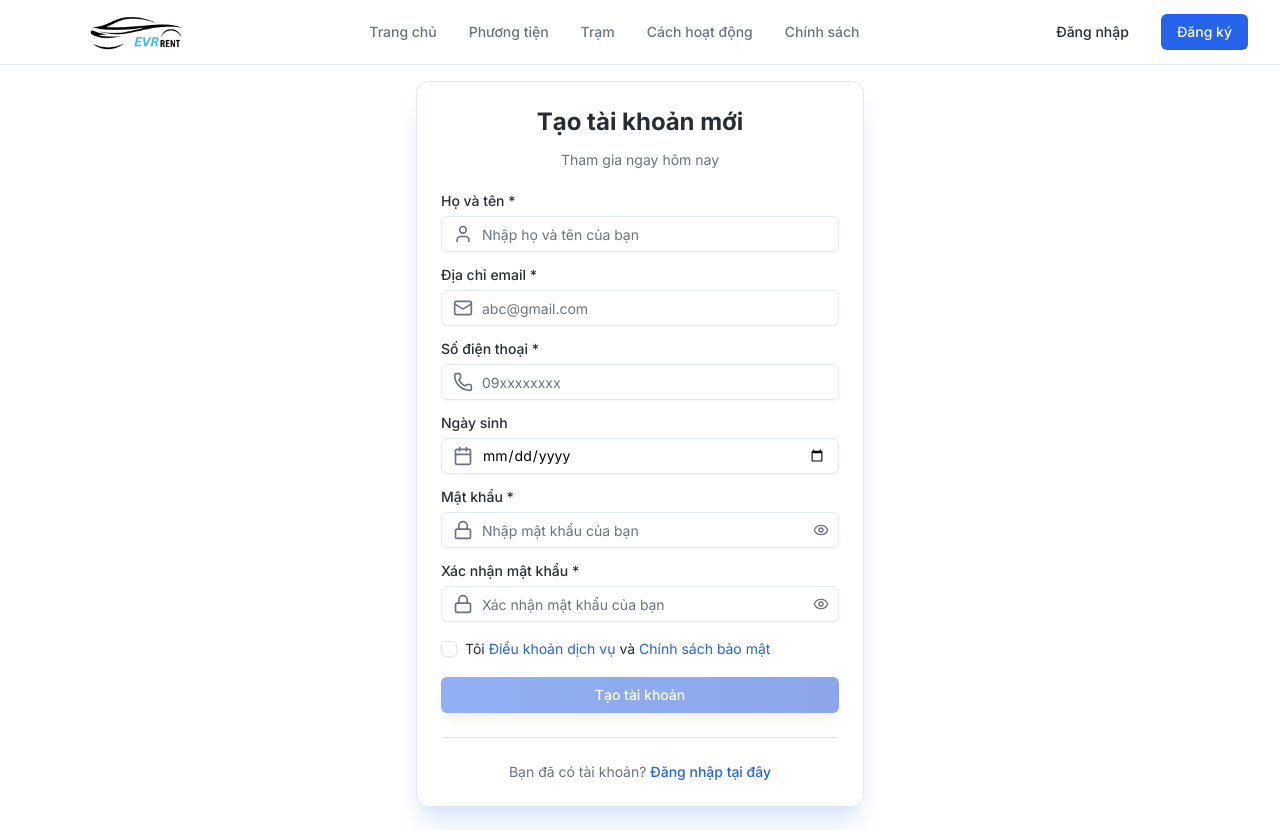
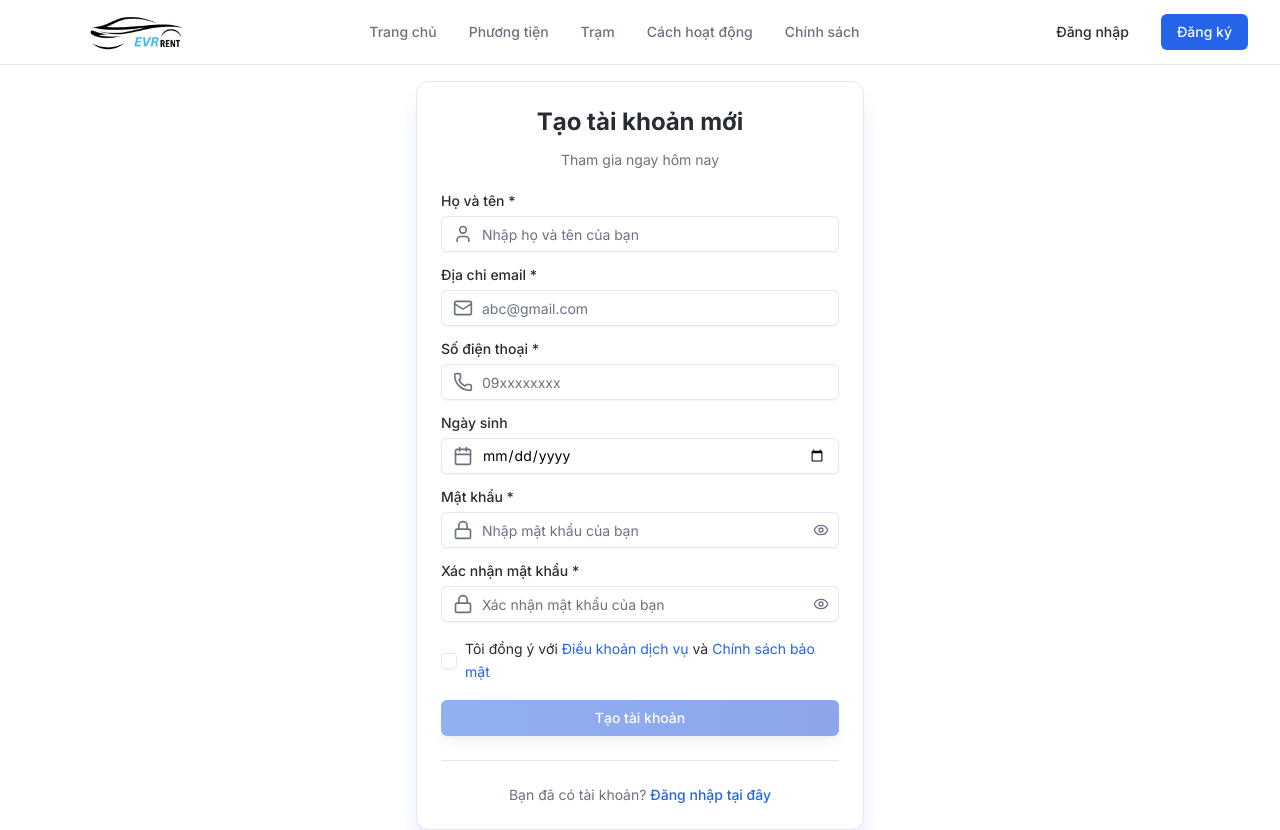
Before and after one commit to YunCt123/Station-based-Rental, a React (Vite) app: page /register in a window 1280 px wide. Shown: the top 830 px of the page. Built offline with nearby package versions, Linux system fonts and the light colour scheme; no server answers.

Commit message:
Update Register.tsx

```diff
--- a/src/pages/auth/Register.tsx
+++ b/src/pages/auth/Register.tsx
@@ -316,7 +316,7 @@ const Register = ({ onRegister: _onRegister }: RegisterProps) => {
                   }
                 />
                 <label htmlFor="terms" className="text-sm leading-relaxed">
-                 Tôi {" "}
+                 Tôi đồng ý với{" "}
                   <Link
                     to="/policy"
                     className="text-primary hover:text-primary-dark"
```
